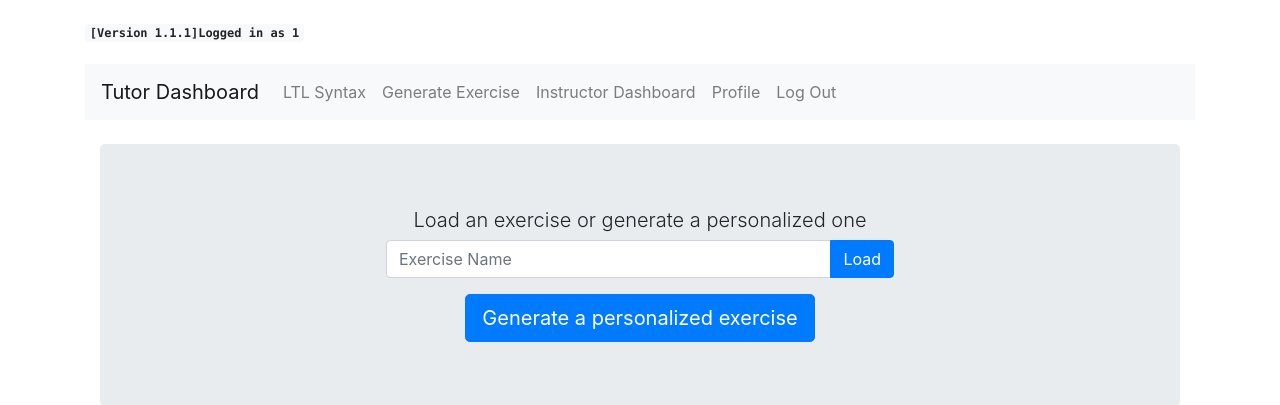
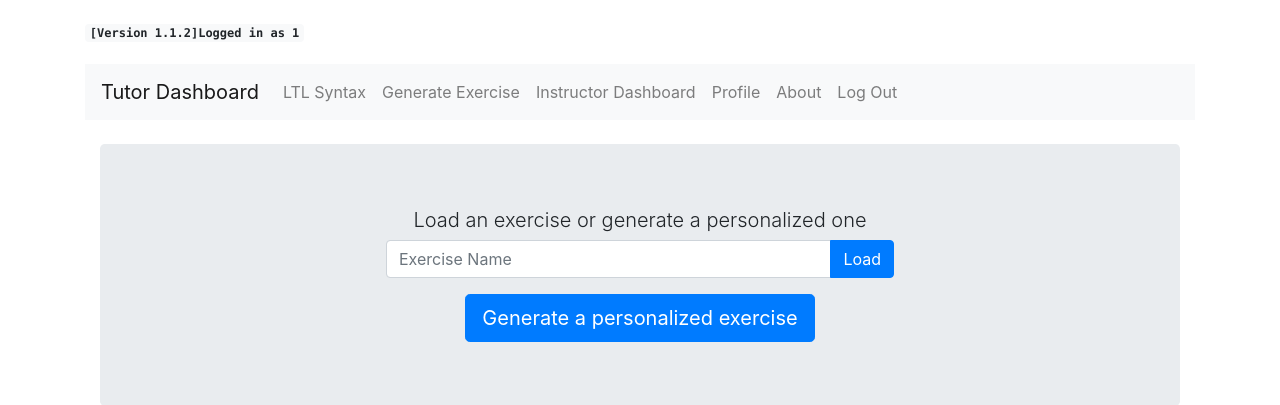
Before and after one commit to brownplt/LTLTutor, a Python web app: template src/templates/exercisehome.html in a window 1280 px wide. Shown: the top 405 px of the page. Run offline with Jinja, Linux system fonts and the light colour scheme; the template is opened without the code that fills it: most values are stand-ins (such as "Sample title", 1, 10 or a date in 2020); some libraries are stand-ins or nearby versions.

Commit message:
Version Update (#65)

```diff
--- a/src/templates/index.html
+++ b/src/templates/index.html
@@ -29,7 +29,7 @@
         <div class="card-body bg-light">
             <h4 class="card-title">Getting Started with this tool?</h4>
             <p class="card-text">
-            Once you are familiar with the <a href="/ltl"> LTL syntax </a> used by this tool, we recommend starting with
+            Once you are familiar with the <a href="/ltl">LTL syntax</a> used by this tool, we recommend starting with
             <a href="/entryexitticket/entry"> <button class="btn btn-primary"> this exercise </button> </a>.
             </p>
         </div>
--- a/src/templates/navbar.html
+++ b/src/templates/navbar.html
@@ -1,5 +1,5 @@
 <pre
-    class="badge badge-light uidbadge"><span class="float-left">[Version 1.1.1]</span> <span id="userid_field" class="float-right"> Logged in as {{uid}} </span> </pre>
+    class="badge badge-light uidbadge"><span class="float-left">[Version 1.1.2]</span> <span id="userid_field" class="float-right"> Logged in as {{uid}} </span> </pre>
 <nav class="navbar navbar-expand-lg navbar-light bg-light sticky-top">
     <a class="navbar-brand" href="/">Tutor Dashboard</a>
 
@@ -33,7 +33,11 @@
                     Profile
                 </a>
             </li>
-
+            <li>
+                <a class="nav-link" href="https://blog.brownplt.org/2024/08/08/ltltutor.html" aria-expanded="false">
+                    About
+                </a>
+            </li>
 
             {% if uid %}
             <li class="nav-item">
```
Also changed, not shown: src/exercisebuilder.py (+6 -4 lines), src/stepper.py (+15 -1 lines), README.md.
